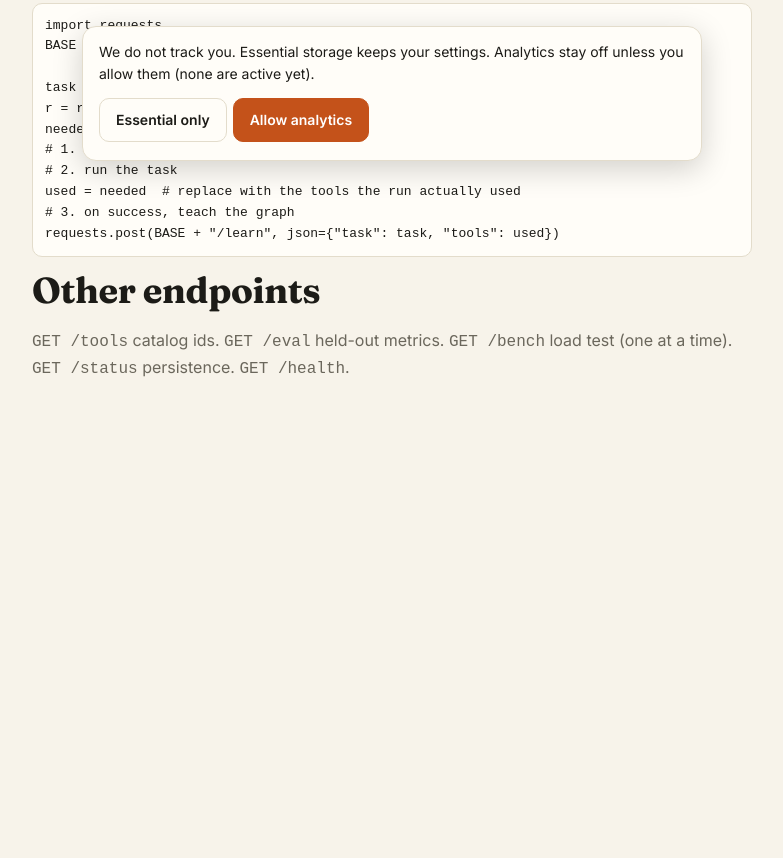
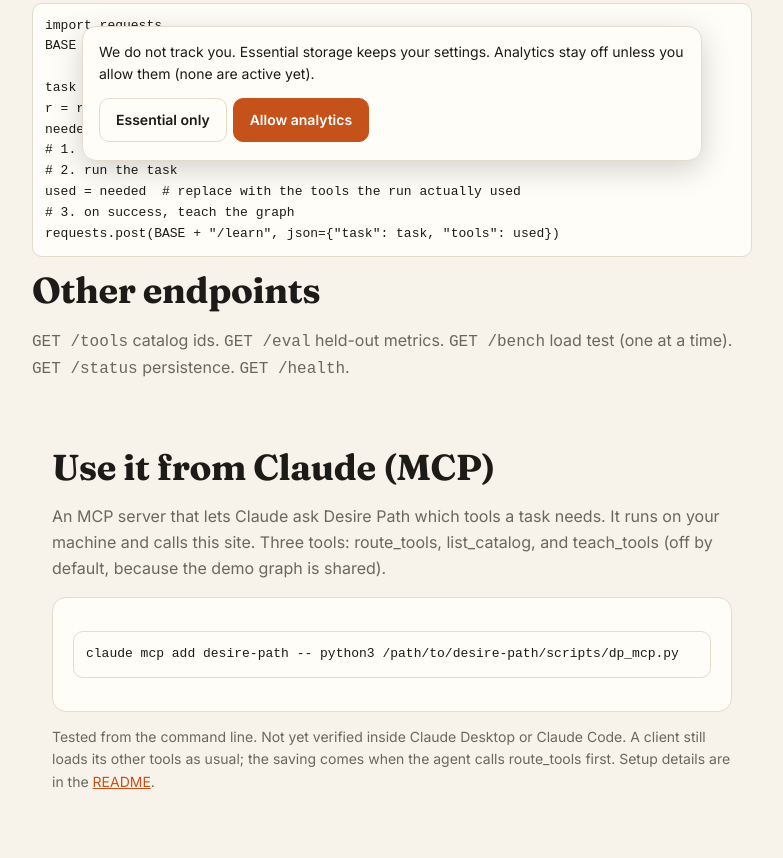
Before and after one commit to BenCoy09/desire-path, a plain HTML site: page site/docs.html in a window 1280 px wide. Shown: the part 627-1485 px from the top of the page, without its empty margins (248-1031 px from the left). Before the commit the page ends 1106 px from the top, so only its background shows below. Drawn offline with Linux system fonts and the light colour scheme; no server answers.

Commit message:
show the MCP server on the docs and home pages

```diff
--- a/site/docs.html
+++ b/site/docs.html
@@ -12,6 +12,7 @@
 <p class="mut">List the tools a finished task really used, in order, as <code>server__name</code> (see <code>/tools</code>). Limit: 10 lessons per hour per visitor.</p>
 <h2>Agent loop</h2><pre id="c3"></pre>
 <h2>Other endpoints</h2><p class="mut"><code>GET /tools</code> catalog ids. <code>GET /eval</code> held-out metrics. <code>GET /bench</code> load test (one at a time). <code>GET /status</code> persistence. <code>GET /health</code>.</p>
+<section><div class="wrap"><h2>Use it from Claude (MCP)</h2><p class="mut">An MCP server that lets Claude ask Desire Path which tools a task needs. It runs on your machine and calls this site. Three tools: route_tools, list_catalog, and teach_tools (off by default, because the demo graph is shared).</p><div class="card"><pre style="overflow:auto;font-size:13px">claude mcp add desire-path -- python3 /path/to/desire-path/scripts/dp_mcp.py</pre></div><p class="mut" style="font-size:14px">Tested from the command line. Not yet verified inside Claude Desktop or Claude Code. A client still loads its other tools as usual; the saving comes when the agent calls route_tools first. Setup details are in the <a href="https://github.com/BenCoy09/desire-path#use-it-from-claude-mcp">README</a>.</p></div></section>
 </main><script>
 var B=location.origin;document.getElementById("b").textContent=B;
 document.getElementById("c1").textContent='curl "'+B+'/select?k=5&task=read+the+config+file+and+summarize+it"';
```
Also changed, not shown: site/index.html (+1 -0 lines).
